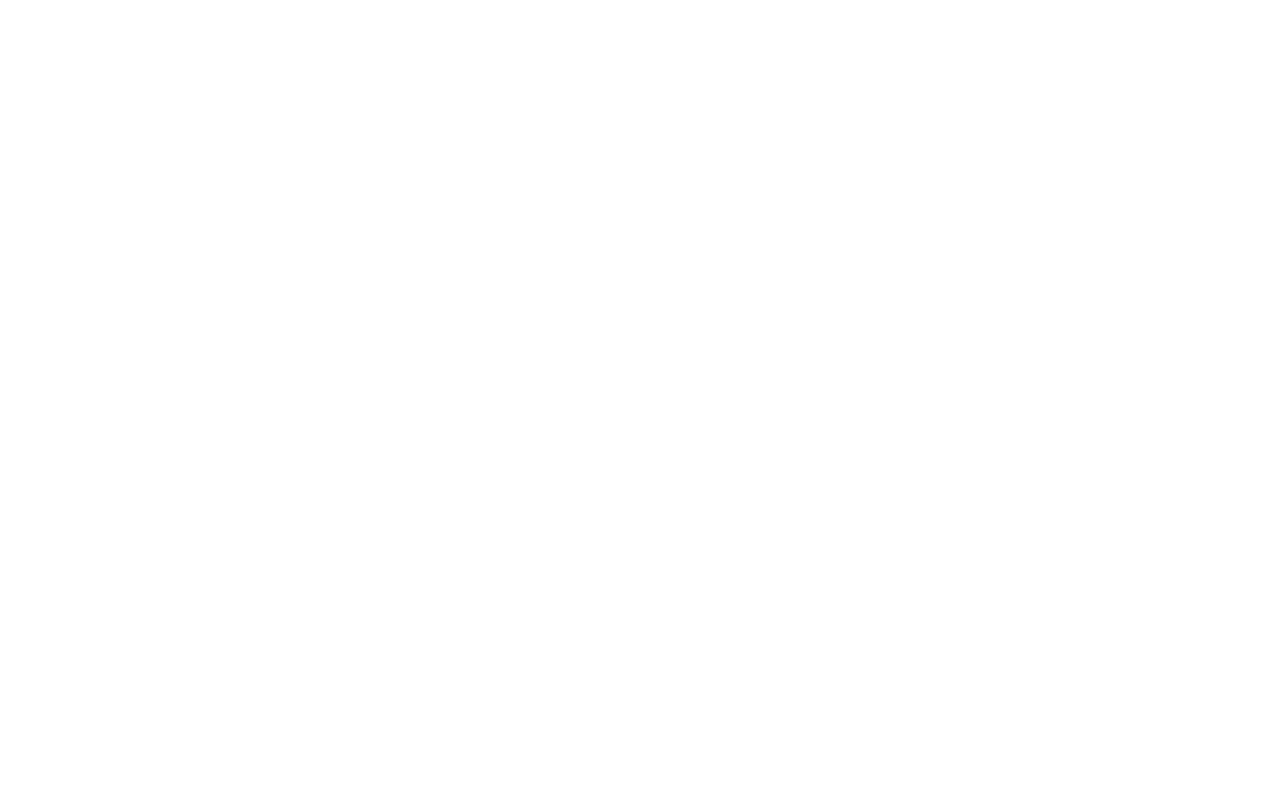
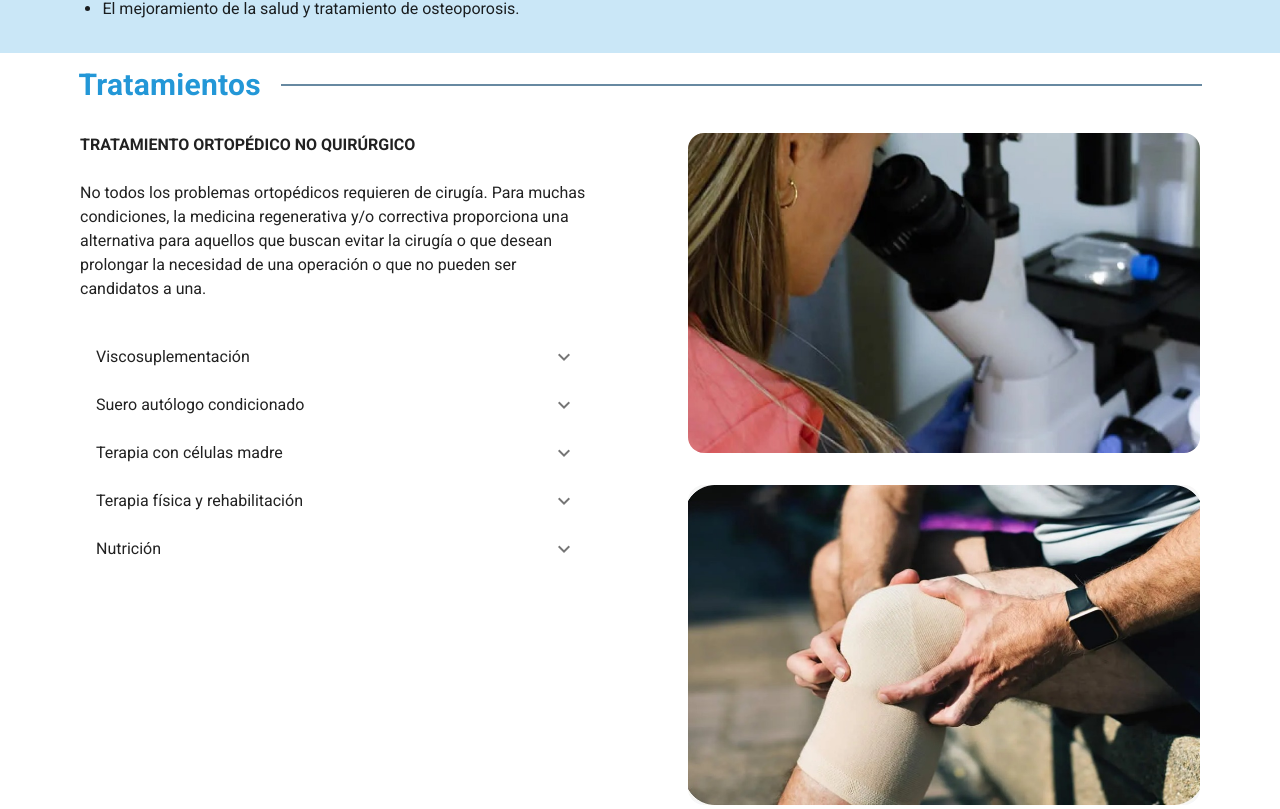
Before and after one commit to Vetaman999/WebsiteDrMesarina, a Vue app: page /services in a window 1280 px wide. Shown: the part 1171-1980 px from the top of the page. Before the commit the page ends 1044 px from the top, so only its background shows below. Built offline with nearby package versions, Linux system fonts and the light colour scheme.

Commit message:
addedd treatments section

```diff
--- a/src/components/specialties.vue
+++ b/src/components/specialties.vue
@@ -1,6 +1,6 @@
 <template>
   <section class="main_container">
-      <div class="title">
+    <div class="title">
       <h2>Especialidades</h2>
       <hr>
     </div>
@@ -45,6 +45,9 @@ export default {
   display: flex;
   justify-content: space-between;
   align-items: center;
+}
+.title h2{
+  color: #2397D7;
 }
 hr{
   width: 82%;
--- /dev/null
+++ b/src/components/treatments.vue
@@ -0,0 +1,151 @@
+<template>
+  <section class="main_container">
+    <div class="title">
+      <h2>Tratamientos</h2>
+      <hr>
+    </div>
+
+    <div class="treatments">
+      <div class="left_box">
+        <h4>TRATAMIENTO ORTOPÉDICO NO QUIRÚRGICO</h4>
+        <p>No todos los problemas ortopédicos requieren de cirugía. Para muchas condiciones, la medicina regenerativa y/o correctiva proporciona una alternativa para aquellos que buscan evitar la cirugía o que desean prolongar la necesidad de una operación o que no pueden ser candidatos a una.</p>
+        <v-list class="list_box">
+            <v-list-group
+                v-for="item in items"
+                :key="item.title"
+                v-model="item.active"
+            >
+              <template v-slot:activator>
+                <v-list-item-content>
+                  <v-list-item-title v-text="item.title"></v-list-item-title>
+                </v-list-item-content>
+              </template>
+
+              <v-list-item
+                  v-for="child in item.items"
+                  :key="child.title"
+              >
+                <v-list-item-content>
+                  <v-list-item-title v-text="child.title"></v-list-item-title>
+                </v-list-item-content>
+              </v-list-item>
+            </v-list-group>
+          </v-list>
+      </div>
+      <div class="img_1"></div>
+      <div class="img_2"></div>
+    </div>
+  </section>
+</template>
+
+<script>
+export default {
+  name: "treatments",
+  data: () => ({
+    items: [
+      {
+        items: [{ title: 'List Item' }],
+        title: 'Viscosuplementación',
+      },
+      {
+        items: [
+          { title: 'Breakfast & brunch' },
+          { title: 'New American' },
+          { title: 'Sushi' },
+        ],
+        title: 'Suero autólogo condicionado',
+      },
+      {
+        items: [{ title: 'List Item' }],
+        title: 'Terapia con células madre',
+      },
+      {
+        items: [{ title: 'List Item' }],
+        title: 'Terapia física y rehabilitación',
+      },
+      {
+        items: [{ title: 'List Item' }],
+        title: 'Nutrición',
+      },
+    ],
+  })
+}
+</script>
+
+<style scoped>
+.main_container{
+  padding: 1rem;
+  display: flex;
+  flex-direction: column;
+  align-items: center;
+}
+.title{
+  width: 90%;
+  display: flex;
+  justify-content: space-between;
+  align-items: center;
+}
+.title h2{
+  color: #2397D7;
+}
+hr{
+  width: 82%;
+  height: 2px;
+  background-color: #6789a1;
+  border: #6789a1;
+}
+
+.treatments{
+  width: 100%;
+  padding: 2rem 4rem;
+  display: grid;
+  grid-template-columns: 1fr 1fr;
+  grid-template-rows: 1fr 1fr;
+  gap: 2rem 6rem;
+  grid-template-areas:
+  "left_box img1"
+  "left_box img2";
+}
+
+.left_box{
+  grid-area: left_box;
+}
+.left_box h4, .left_box p, .left_box .list_box{
+  margin-bottom: 1.5rem;
+}
+.img_1{
+  grid-area: img1;
+  background: url('../assets/treatments_img1.jpg') no-repeat;
+}
+.img_2{
+  grid-area: img2;
+  background: url('../assets/treatments_img2.jpg') no-repeat;
+}
+.img_1, .img_2{
+  height: 40vh;
+  background-size: cover;
+  background-position: center;
+  border-radius: 1rem;
+}
+
+@media (max-width: 850px) {
+  .treatments{
+    height: 120vh;
+    padding: 2rem 0.5rem;
+    grid-template-areas:
+    "left_box left_box"
+    "img1 img2";
+    gap: 1rem;
+  }
+}
+@media (max-width: 560px) {
+  .treatments{
+    padding: 2rem 0;
+    height: 108vh;
+  }
+  .img_1, .img_2{
+    height: 20vh;
+  }
+}
+
+</style>
--- a/src/views/Services.vue
+++ b/src/views/Services.vue
@@ -1,15 +1,22 @@
 <template>
   <div>
+    <Presentation />
     <Specialties />
+    <Treatments />
   </div>
 </template>
 
 <script>
+import Presentation from "../components/present";
 import Specialties from "../components/specialties";
+import Treatments from "../components/treatments";
+
 export default {
   name: "Services",
   components:{
-    Specialties
+    Presentation,
+    Specialties,
+    Treatments
   }
 }
 </script>
```
Also changed, not shown: src/assets/treatments_img1.jpg (added), src/assets/treatments_img2.jpg (added).
